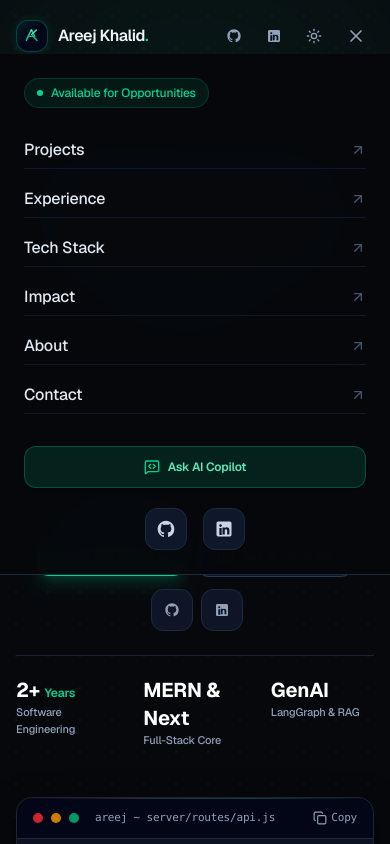
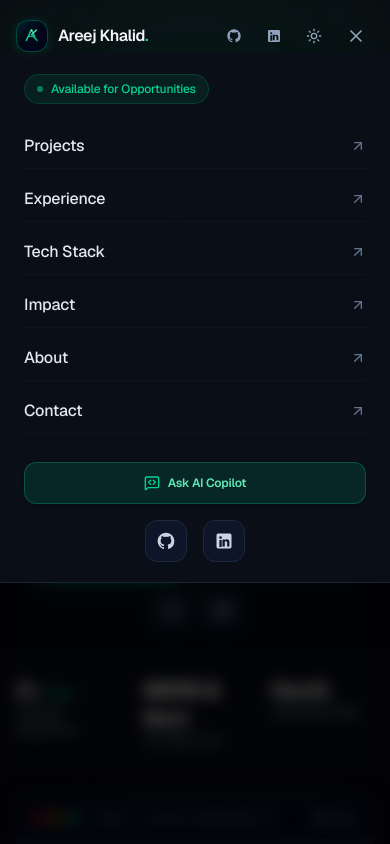
Before and after one commit to Areej-4/meet-areej, a Next.js app: page / in a window 390 px wide. Both pictures are taken after a click on the button 356 px from the left and 36 px from the top of the page. Shown: the top 844 px of the page. Built offline with nearby package versions, Linux system fonts and the light colour scheme.

Commit message:
fix: mobile menu navigation scrolling and backdrop outside-click dismissal

```diff
--- a/src/app/layout.js
+++ b/src/app/layout.js
@@ -12,6 +12,7 @@ const geistMono = Geist_Mono({
 });
 
 export const metadata = {
+  metadataBase: new URL("https://meet-areej.vercel.app"),
   title: "Meet Areej | Software Engineer & AI Systems Developer",
   description: "Portfolio of Areej Khalid — Full-Stack Software Engineer with 2+ years of experience building scalable Next.js 16 / React 19 SaaS platforms, LangGraph & RAG AI agents, and enterprise data systems.",
   keywords: [
--- a/src/components/Navbar.jsx
+++ b/src/components/Navbar.jsx
@@ -1,6 +1,6 @@
 "use client";
 
-import { useState, useEffect } from "react";
+import { useState, useEffect, useRef } from "react";
 import { motion, AnimatePresence } from "framer-motion";
 import {
   Moon,
@@ -16,6 +16,7 @@ export default function Navbar({ onOpenCopilot }) {
   const [theme, setTheme] = useState("dark");
   const [isScrolled, setIsScrolled] = useState(false);
   const [mobileMenuOpen, setMobileMenuOpen] = useState(false);
+  const headerRef = useRef(null);
 
   useEffect(() => {
     const handleScroll = () => {
@@ -24,6 +25,22 @@ export default function Navbar({ onOpenCopilot }) {
     window.addEventListener("scroll", handleScroll);
     return () => window.removeEventListener("scroll", handleScroll);
   }, []);
+
+  // Handle outside click & touch on mobile to close menu
+  useEffect(() => {
+    if (!mobileMenuOpen) return;
+    const handleOutsideInteraction = (e) => {
+      if (headerRef.current && !headerRef.current.contains(e.target)) {
+        setMobileMenuOpen(false);
+      }
+    };
+    document.addEventListener("mousedown", handleOutsideInteraction);
+    document.addEventListener("touchstart", handleOutsideInteraction);
+    return () => {
+      document.removeEventListener("mousedown", handleOutsideInteraction);
+      document.removeEventListener("touchstart", handleOutsideInteraction);
+    };
+  }, [mobileMenuOpen]);
 
   const toggleTheme = () => {
     const nextTheme = theme === "dark" ? "light" : "dark";
@@ -44,8 +61,30 @@ export default function Navbar({ onOpenCopilot }) {
     { href: "#contact", label: "Contact" },
   ];
 
+  const handleNavLinkClick = (e, href) => {
+    e.preventDefault();
+    setMobileMenuOpen(false);
+
+    if (href === "#hero" || href === "#") {
+      window.scrollTo({ top: 0, behavior: "smooth" });
+      return;
+    }
+
+    const targetId = href.replace("#", "");
+    const targetElement = document.getElementById(targetId);
+    if (targetElement) {
+      const navOffset = 75;
+      const elementPosition = targetElement.getBoundingClientRect().top + window.scrollY - navOffset;
+      window.scrollTo({
+        top: elementPosition,
+        behavior: "smooth"
+      });
+    }
+  };
+
   return (
     <header
+      ref={headerRef}
       className={`fixed top-0 left-0 right-0 z-50 transition-all duration-300 ${
         isScrolled ? "glass-nav py-3" : "bg-transparent py-4.5"
       }`}
@@ -57,7 +96,8 @@ export default function Navbar({ onOpenCopilot }) {
           <div className="flex items-center gap-3 flex-shrink-0">
             <a
               href="#hero"
-              className="flex items-center gap-2.5 text-base font-bold tracking-tight text-white group"
+              onClick={(e) => handleNavLinkClick(e, "#hero")}
+              className="flex items-center gap-2.5 text-base font-bold tracking-tight text-white group cursor-pointer"
             >
               <AreejLogo className="w-8 h-8" />
               <span className="font-semibold text-slate-100 group-hover:text-white transition-colors">
@@ -78,7 +118,8 @@ export default function Navbar({ onOpenCopilot }) {
               <a
                 key={link.href}
                 href={link.href}
-                className="hover:text-emerald-300 transition-colors py-1"
+                onClick={(e) => handleNavLinkClick(e, link.href)}
+                className="hover:text-emerald-300 transition-colors py-1 cursor-pointer"
               >
                 {link.label}
               </a>
@@ -101,7 +142,7 @@ export default function Navbar({ onOpenCopilot }) {
               href="https://github.com/Areej-4"
               target="_blank"
               rel="noopener noreferrer"
-              className="p-2 rounded-lg text-slate-400 hover:text-slate-100 hover:bg-slate-800/60 transition-colors"
+              className="p-2 rounded-lg text-slate-400 hover:text-white hover:bg-slate-800/60 transition-colors"
               aria-label="GitHub Profile"
             >
               <GithubIcon className="w-4 h-4" />
@@ -130,7 +171,8 @@ export default function Navbar({ onOpenCopilot }) {
             {/* Contact CTA */}
             <a
               href="#contact"
-              className="hidden lg:flex items-center gap-1.5 px-3.5 py-1.5 rounded-lg text-xs font-semibold bg-slate-100 text-slate-950 hover:bg-emerald-400 transition-colors ml-1 shadow-sm"
+              onClick={(e) => handleNavLinkClick(e, "#contact")}
+              className="hidden lg:flex items-center gap-1.5 px-3.5 py-1.5 rounded-lg text-xs font-semibold bg-slate-100 text-slate-950 hover:bg-emerald-400 transition-colors ml-1 shadow-sm cursor-pointer"
             >
               <span>Get in Touch</span>
               <ArrowUpRight className="w-3.5 h-3.5" />
@@ -148,57 +190,68 @@ export default function Navbar({ onOpenCopilot }) {
         </div>
       </div>
 
-      {/* Smooth Animated Mobile Menu Drawer */}
+      {/* Smooth Animated Mobile Menu Drawer & Outside Click Backdrop */}
       <AnimatePresence>
         {mobileMenuOpen && (
+          <>
+            {/* Backdrop Overlay for closing when tapping outside */}
+            <motion.div
+              initial={{ opacity: 0 }}
+              animate={{ opacity: 1 }}
+              exit={{ opacity: 0 }}
+              transition={{ duration: 0.2 }}
+              onClick={() => setMobileMenuOpen(false)}
+              className="fixed inset-0 top-[60px] bg-black/60 backdrop-blur-sm z-[-1] md:hidden"
+              aria-hidden="true"
+            />
+
+            {/* Mobile Dropdown Drawer */}
             <motion.div
               initial={{ opacity: 0, height: 0 }}
               animate={{ opacity: 1, height: "auto" }}
               exit={{ opacity: 0, height: 0 }}
-            transition={{ duration: 0.3, ease: [0.16, 1, 0.3, 1] }}
-            className="md:hidden bg-[#06080c]/98 backdrop-blur-2xl border-b border-slate-800 overflow-hidden"
+              transition={{ duration: 0.25, ease: [0.16, 1, 0.3, 1] }}
+              className="md:hidden bg-[#0a0f18]/98 border-b border-slate-800/80 shadow-2xl overflow-hidden"
             >
-            <div className="px-6 py-6 space-y-4">
+              <div className="px-6 py-5 space-y-4">
                 <div className="flex items-center gap-2 px-3 py-1.5 rounded-full text-xs font-medium bg-emerald-500/10 border border-emerald-500/20 text-emerald-400 w-fit">
-                <span className="h-1.5 w-1.5 rounded-full bg-emerald-400" />
+                  <span className="h-1.5 w-1.5 rounded-full bg-emerald-400 animate-pulse" />
                   Available for Opportunities
                 </div>
 
-              <div className="flex flex-col space-y-3 pt-2 text-slate-200 font-medium text-base">
-                {navLinks.map((link, idx) => (
-                  <motion.a
+                <div className="flex flex-col space-y-2 pt-1 text-slate-200 font-medium text-base">
+                  {navLinks.map((link) => (
+                    <a
                       key={link.href}
                       href={link.href}
-                    initial={{ opacity: 0, x: -10 }}
-                    animate={{ opacity: 1, x: 0 }}
-                    transition={{ delay: idx * 0.05 }}
-                    onClick={() => setMobileMenuOpen(false)}
-                    className="hover:text-emerald-400 py-1.5 border-b border-slate-900 flex items-center justify-between"
+                      onClick={(e) => handleNavLinkClick(e, link.href)}
+                      className="hover:text-emerald-400 active:text-emerald-400 py-2.5 border-b border-slate-900/80 flex items-center justify-between cursor-pointer transition-colors"
                     >
                       <span>{link.label}</span>
-                    <ArrowUpRight className="w-4 h-4 text-slate-600" />
-                  </motion.a>
+                      <ArrowUpRight className="w-4 h-4 text-slate-500" />
+                    </a>
                   ))}
                 </div>
 
-              <div className="pt-4 flex flex-col gap-3">
+                <div className="pt-3 flex flex-col gap-3">
                   <button
                     onClick={() => {
                       setMobileMenuOpen(false);
                       onOpenCopilot();
                     }}
-                  className="flex items-center gap-2 px-4 py-3 rounded-xl text-xs font-semibold bg-emerald-500/15 border border-emerald-500/30 text-emerald-300 w-full justify-center shadow-sm"
+                    className="flex items-center gap-2 px-4 py-3 rounded-xl text-xs font-semibold bg-emerald-500/15 border border-emerald-500/30 text-emerald-300 w-full justify-center shadow-sm cursor-pointer active:scale-98 transition-transform"
                   >
                     <MessageSquareCode className="w-4 h-4 text-emerald-400" />
                     <span>Ask AI Copilot</span>
                   </button>
 
-                <div className="flex items-center justify-center gap-4 pt-2">
+                  <div className="flex items-center justify-center gap-4 pt-1">
                     <a
                       href="https://github.com/Areej-4"
                       target="_blank"
                       rel="noopener noreferrer"
-                    className="p-2.5 rounded-xl bg-slate-900 border border-slate-800 text-slate-300 hover:text-white"
+                      className="p-2.5 rounded-xl bg-slate-900/90 border border-slate-800 text-slate-300 hover:text-white"
+                      aria-label="GitHub Profile"
                     >
                       <GithubIcon className="w-5 h-5" />
                     </a>
@@ -206,7 +259,8 @@ export default function Navbar({ onOpenCopilot }) {
                       href="https://www.linkedin.com/in/areejkhalid04/"
                       target="_blank"
                       rel="noopener noreferrer"
-                    className="p-2.5 rounded-xl bg-slate-900 border border-slate-800 text-slate-300 hover:text-emerald-400"
+                      className="p-2.5 rounded-xl bg-slate-900/90 border border-slate-800 text-slate-300 hover:text-emerald-400"
+                      aria-label="LinkedIn Profile"
                     >
                       <LinkedinIcon className="w-5 h-5" />
                     </a>
@@ -214,6 +268,7 @@ export default function Navbar({ onOpenCopilot }) {
                 </div>
               </div>
             </motion.div>
+          </>
         )}
       </AnimatePresence>
     </header>
```
Lines whose indentation alone changed are shown as unchanged.
